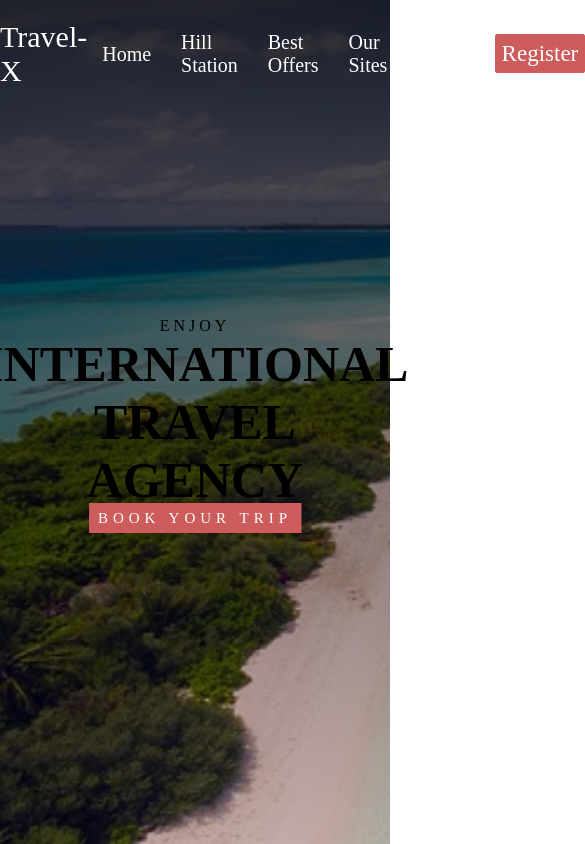
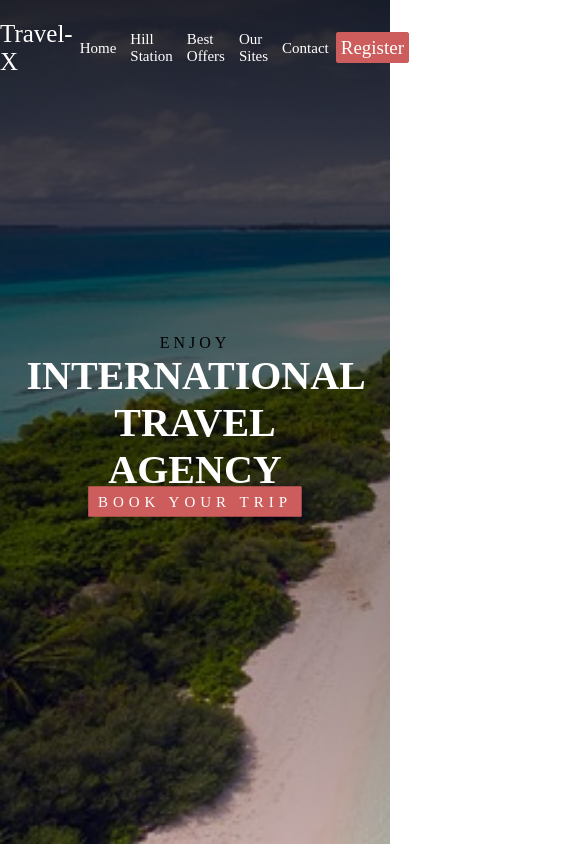
Before and after one commit to connect-abdulbasit/Code-Soft-, a plain HTML site: page Level 1 Task1/index.html in a window 390 px wide. Shown: the whole page, 585 px wide, since content can reach past the window. Drawn offline with Linux system fonts and the light colour scheme.

Commit message:
making nav bar responsive in landing page

```diff
--- a/Level 1 Task1/index.html
+++ b/Level 1 Task1/index.html
@@ -8,6 +8,10 @@
     <link
       rel="icon"
       href="desktop-wallpaper-backgrounds-for-travel-website-travel-agency.jpg"
+    />
+    <link
+      rel="stylesheet"
+      href="https://cdnjs.cloudflare.com/ajax/libs/font-awesome/4.7.0/css/font-awesome.min.css"
     />
   </head>
   <body>
@@ -26,6 +30,9 @@
         <div class="register">
           <a href="#">Register</a>
         </div>
+        <div>
+          <i class="fa-regular fa-bars icon"></i>
+        </div>
       </nav>
       <section>
         <div class="txt">
--- a/Level 1 Task1/styles.css
+++ b/Level 1 Task1/styles.css
@@ -63,6 +63,11 @@ border-radius: 3px;
     background-color: transparent;
     transition: 0.3s;
 }
+.icon{
+    color: #fff;
+    font-size: 23px;
+    size: 23px;
+}
 .txt{
     position: absolute;
     top: 50%;
@@ -77,6 +82,7 @@ border-radius: 3px;
     font-size: 50px;
     font-weight: 700;
     text-transform: uppercase;
+    color: white;
 }
 .txt a{
     font-size: 15px;
@@ -94,3 +100,33 @@ border-radius: 3px;
     transition: 0.3s;
 
 }
+@media(max-width:800px) {
+    .register a{
+        font-size: 19px;
+        padding: 3px;
+        }
+        .options ul{
+            font-size: 18px;
+        }
+        .options ul li{
+            margin: 0 10px;
+        }
+}
+@media(max-width:650px) {
+    /* .register a{
+        font-size: 19px;
+        padding: 3px;
+        }  */
+        .options ul{
+            font-size: 15px;
+        }
+        .options ul li{
+            margin: 0 7px;
+        }
+        .logo{
+            font-size: 25px;
+        }
+        .txt h1{
+            font-size: 40px;
+        }
+}
```
